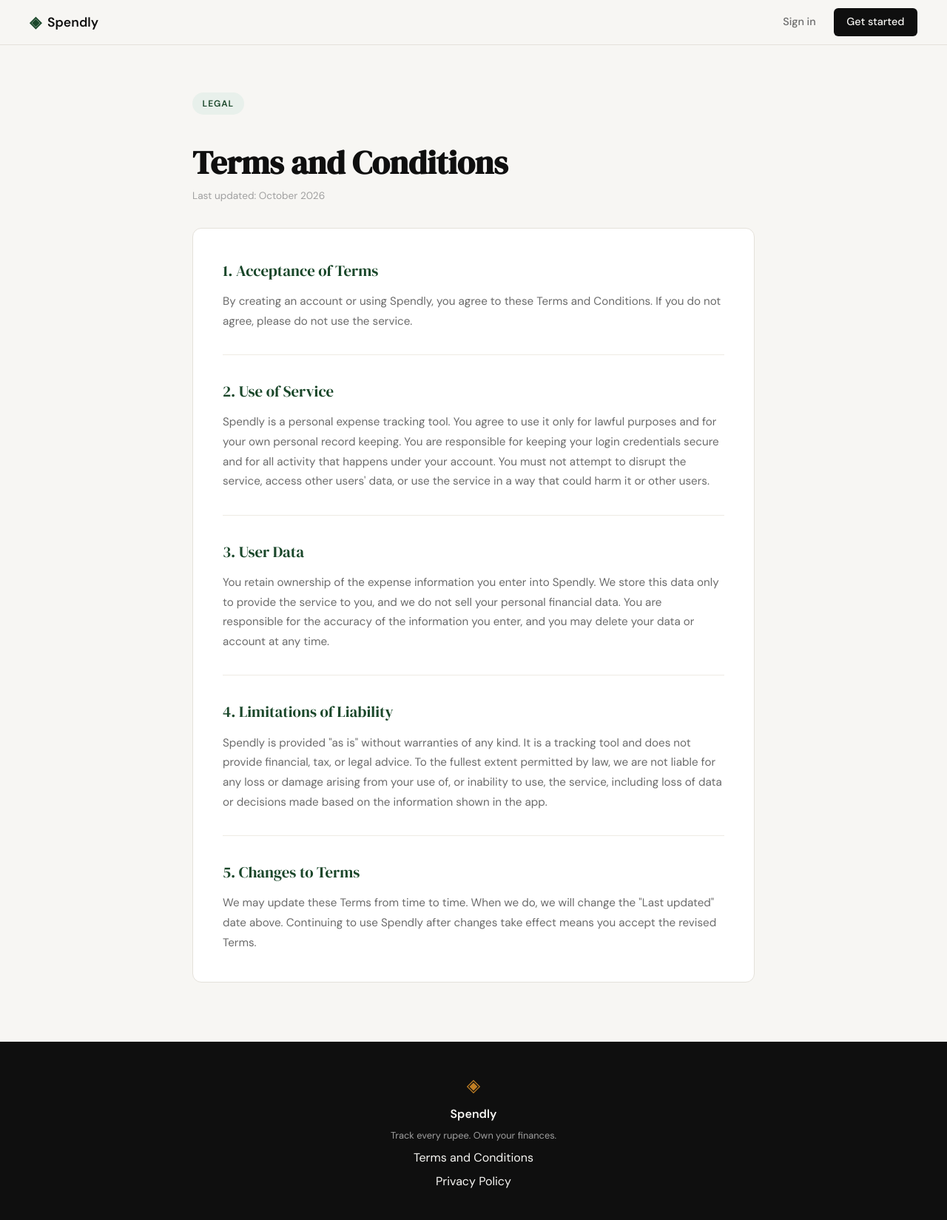
After one commit to kamleshpaliwal/kharcha, a Flask app: page /terms in a window 1280 px wide. The commit adds this page. Shown: the whole page at 74% size. Run offline with Flask 3, Linux system fonts and the light colour scheme.

Commit message:
landing: add terms and conditions page and route

```diff
--- a/app.py
+++ b/app.py
@@ -20,6 +20,11 @@ def register():
 @app.route("/login")
 def login():
     return render_template("login.html")
+
+
+@app.route("/terms")
+def terms():
+    return render_template("terms.html")
 
 
 # ------------------------------------------------------------------ #
--- a/static/css/style.css
+++ b/static/css/style.css
@@ -478,6 +478,63 @@ a { color: inherit; text-decoration: none; }
 .auth-switch a:hover { text-decoration: underline; }
 
 /* ------------------------------------------------------------------ */
+/* Legal pages                                                         */
+/* ------------------------------------------------------------------ */
+
+.legal {
+    padding: 4rem 2rem 5rem;
+}
+
+.legal-inner {
+    max-width: 760px;
+    margin: 0 auto;
+}
+
+.legal-header {
+    margin-bottom: 2rem;
+}
+
+.legal-title {
+    font-family: var(--font-display);
+    font-size: clamp(2rem, 4vw, 2.75rem);
+    line-height: 1.15;
+    color: var(--ink);
+    margin: 1rem 0 0.5rem;
+}
+
+.legal-updated {
+    font-size: 0.85rem;
+    color: var(--ink-faint);
+}
+
+.legal-card {
+    background: var(--paper-card);
+    border: 1px solid var(--border);
+    border-radius: var(--radius-md);
+    padding: 2.5rem;
+}
+
+.legal-section + .legal-section {
+    margin-top: 2rem;
+    padding-top: 2rem;
+    border-top: 1px solid var(--border-soft);
+}
+
+.legal-section h2 {
+    font-family: var(--font-display);
+    font-size: 1.3rem;
+    font-weight: 400;
+    color: var(--accent);
+    margin-bottom: 0.75rem;
+}
+
+.legal-section p {
+    font-size: 0.95rem;
+    color: var(--ink-muted);
+    line-height: 1.75;
+}
+
+/* ------------------------------------------------------------------ */
 /* Footer                                                              */
 /* ------------------------------------------------------------------ */
 
--- a/templates/base.html
+++ b/templates/base.html
@@ -34,7 +34,7 @@
             <span class="brand-icon">◈</span>
             <span class="footer-name">Spendly</span>
             <p class="footer-copy">Track every rupee. Own your finances.</p>
-            <a href="#">Terms and Conditions</a>
+            <a href="{{ url_for('terms') }}">Terms and Conditions</a>
             <a href="#">Privacy Policy</a>
         </div>
     </footer>
--- /dev/null
+++ b/templates/terms.html
@@ -0,0 +1,68 @@
+{% extends "base.html" %}
+
+{% block title %}Terms and Conditions — Spendly{% endblock %}
+
+{% block content %}
+
+<section class="legal">
+    <div class="legal-inner">
+        <header class="legal-header">
+            <div class="hero-badge">Legal</div>
+            <h1 class="legal-title">Terms and Conditions</h1>
+            <p class="legal-updated">Last updated: October 2026</p>
+        </header>
+
+        <div class="legal-card">
+            <section class="legal-section">
+                <h2>1. Acceptance of Terms</h2>
+                <p>
+                    By creating an account or using Spendly, you agree to these Terms and Conditions.
+                    If you do not agree, please do not use the service.
+                </p>
+            </section>
+
+            <section class="legal-section">
+                <h2>2. Use of Service</h2>
+                <p>
+                    Spendly is a personal expense tracking tool. You agree to use it only for lawful
+                    purposes and for your own personal record keeping. You are responsible for keeping
+                    your login credentials secure and for all activity that happens under your account.
+                    You must not attempt to disrupt the service, access other users' data, or use the
+                    service in a way that could harm it or other users.
+                </p>
+            </section>
+
+            <section class="legal-section">
+                <h2>3. User Data</h2>
+                <p>
+                    You retain ownership of the expense information you enter into Spendly. We store
+                    this data only to provide the service to you, and we do not sell your personal
+                    financial data. You are responsible for the accuracy of the information you enter,
+                    and you may delete your data or account at any time.
+                </p>
+            </section>
+
+            <section class="legal-section">
+                <h2>4. Limitations of Liability</h2>
+                <p>
+                    Spendly is provided "as is" without warranties of any kind. It is a tracking tool
+                    and does not provide financial, tax, or legal advice. To the fullest extent
+                    permitted by law, we are not liable for any loss or damage arising from your use of,
+                    or inability to use, the service, including loss of data or decisions made based on
+                    the information shown in the app.
+                </p>
+            </section>
+
+            <section class="legal-section">
+                <h2>5. Changes to Terms</h2>
+                <p>
+                    We may update these Terms from time to time. When we do, we will change the
+                    "Last updated" date above. Continuing to use Spendly after changes take effect means
+                    you accept the revised Terms.
+                </p>
+            </section>
+        </div>
+    </div>
+</section>
+
+{% endblock %}
```
Also changed, not shown: .claude/settings.json (added).
